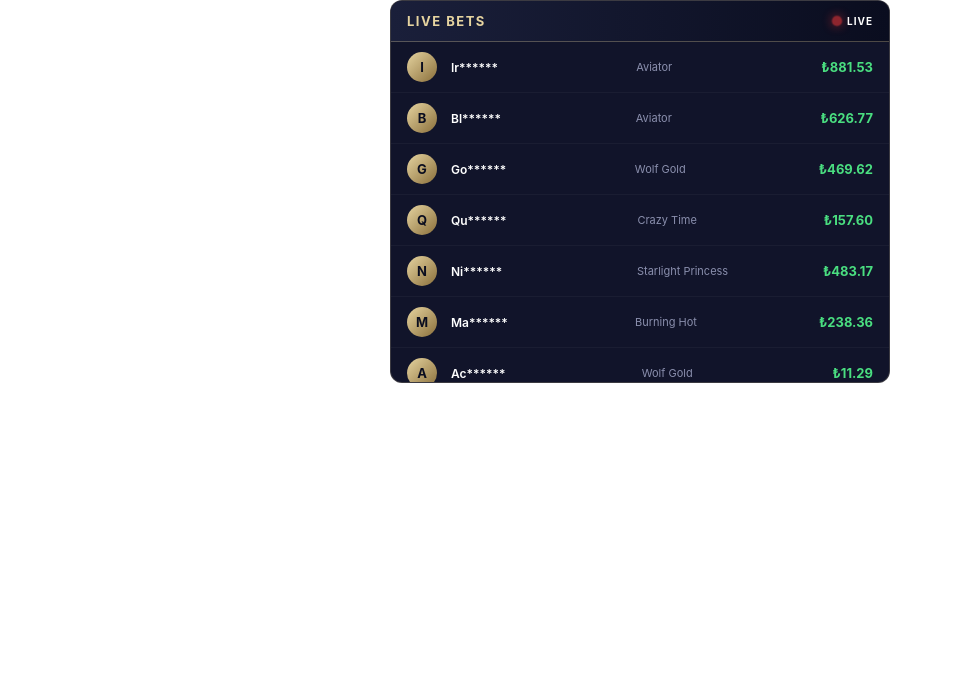
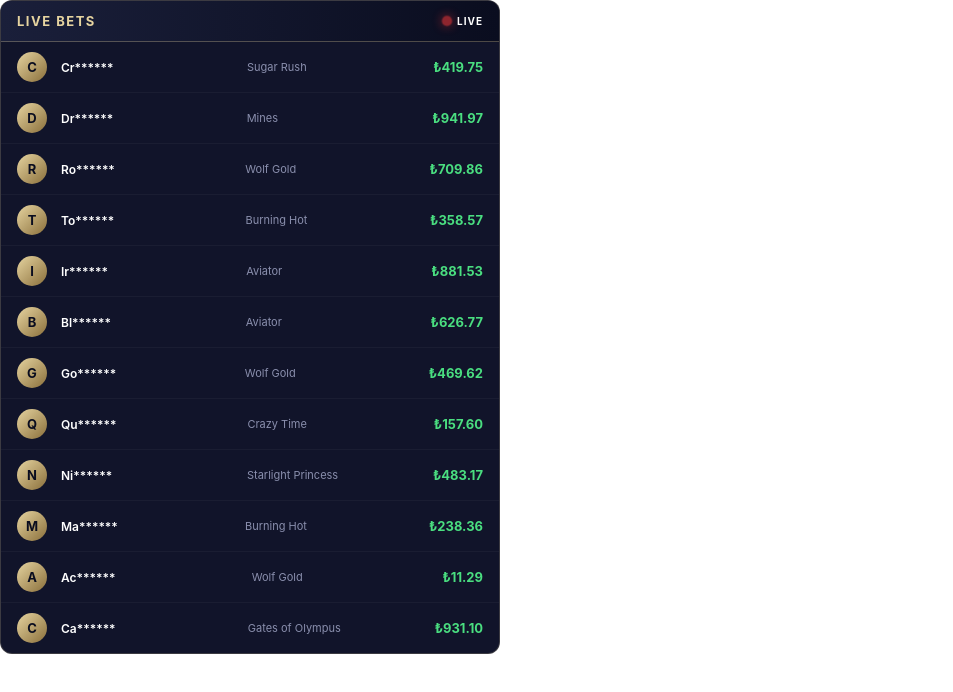
Before and after one commit to vpaasm/banner, a plain HTML site: page banner.html in a window 1280 px wide. Shown: the whole page, without its empty margins (0-953 px from the left). Drawn offline with Linux system fonts and the light colour scheme.

Commit message:
Update banner page

```diff
--- a/banner.html
+++ b/banner.html
@@ -1,9 +1,8 @@
-<!DOCTYPE html>
+<!doctype html>
 <html lang="en">
-
   <head>
-    <meta charset="UTF-8">
-    <meta name="viewport" content="width=device-width, initial-scale=1.0">
+    <meta charset="UTF-8" />
+    <meta name="viewport" content="width=device-width, initial-scale=1.0" />
     <title>Live Bets Feed</title>
     <style>
       * {
@@ -12,8 +11,14 @@
         padding: 0;
       }
 
+      html,
       body {
-            font-family: -apple-system, BlinkMacSystemFont, 'Segoe UI', sans-serif;
+        width: 100%;
+        height: 100%;
+      }
+
+      body {
+        font-family: -apple-system, BlinkMacSystemFont, "Segoe UI", sans-serif;
         background: transparent;
         color: #fff;
         overflow: hidden;
@@ -24,21 +29,22 @@
         border: 1px solid rgba(230, 212, 160, 0.2);
         border-radius: 12px;
         overflow: hidden;
+        width: 100%;
         max-width: 500px;
-            margin: 0 auto;
+        margin: 0;
       }
 
       .feed-header {
         display: flex;
         align-items: center;
         justify-content: space-between;
-            padding: 12px 16px;
+        padding: clamp(8px, 2vw, 12px) clamp(10px, 3vw, 16px);
         background: linear-gradient(90deg, #1a1f3a, #0a0d1f);
         border-bottom: 1px solid rgba(230, 212, 160, 0.3);
       }
 
       .feed-title {
-            font-size: 13px;
+        font-size: clamp(11px, 2.5vw, 13px);
         font-weight: 700;
         letter-spacing: 1.5px;
         color: #e6d4a0;
@@ -49,7 +55,7 @@
         display: flex;
         align-items: center;
         gap: 6px;
-            font-size: 10px;
+        font-size: clamp(9px, 2vw, 10px);
         font-weight: 700;
         letter-spacing: 1px;
         color: #fff;
@@ -65,13 +71,11 @@
       }
 
       @keyframes pulse {
-
         0%,
         100% {
           opacity: 1;
           transform: scale(1);
         }
-
         50% {
           opacity: 0.5;
           transform: scale(1.3);
@@ -79,16 +83,15 @@
       }
 
       .feed-list {
-            max-height: 340px;
         overflow: hidden;
       }
 
       .bet-row {
         display: grid;
-            grid-template-columns: 32px 1fr 1fr auto;
+        grid-template-columns: clamp(26px, 6vw, 32px) 1fr 1fr auto;
         align-items: center;
-            gap: 12px;
-            padding: 10px 16px;
+        gap: clamp(8px, 2vw, 12px);
+        padding: clamp(7px, 2vw, 10px) clamp(10px, 3vw, 16px);
         border-bottom: 1px solid rgba(255, 255, 255, 0.04);
         animation: slideIn 0.5s ease;
       }
@@ -103,7 +106,6 @@
           transform: translateY(-12px);
           background: rgba(230, 212, 160, 0.12);
         }
-
         to {
           opacity: 1;
           transform: translateY(0);
@@ -112,20 +114,20 @@
       }
 
       .avatar {
-            width: 30px;
-            height: 30px;
+        width: clamp(26px, 6vw, 30px);
+        height: clamp(26px, 6vw, 30px);
         border-radius: 50%;
         background: linear-gradient(135deg, #e6d4a0, #8a6f3b);
         display: flex;
         align-items: center;
         justify-content: center;
-            font-size: 13px;
+        font-size: clamp(11px, 2.5vw, 13px);
         font-weight: 700;
         color: #0a0d1f;
       }
 
       .username {
-            font-size: 12px;
+        font-size: clamp(11px, 2.5vw, 12px);
         font-weight: 600;
         color: #fff;
         overflow: hidden;
@@ -134,7 +136,7 @@
       }
 
       .game {
-            font-size: 11px;
+        font-size: clamp(10px, 2vw, 11px);
         color: #8a8fad;
         overflow: hidden;
         text-overflow: ellipsis;
@@ -142,16 +144,24 @@
       }
 
       .amount {
-            font-size: 13px;
+        font-size: clamp(11px, 2.5vw, 13px);
         font-weight: 700;
         color: #4ade80;
         white-space: nowrap;
       }
+
+      /* On very narrow screens, hide the game column so name + amount stay readable */
+      @media (max-width: 380px) {
+        .bet-row {
+          grid-template-columns: 26px 1fr auto;
+        }
+        .game {
+          display: none;
+        }
+      }
     </style>
   </head>
-
   <body>
-
     <div class="feed">
       <div class="feed-header">
         <div class="feed-title">Live Bets</div>
@@ -164,63 +174,83 @@
     </div>
 
     <script>
-        // ============================================================
-        // CONFIG
-        // ============================================================
-        const CURRENCY = '₺';     // change to '$', '€', etc.
-        const MAX_ROWS = 8;        // visible rows in the feed
-        const MIN_DELAY = 1500;     // min ms between new bets
-        const MAX_DELAY = 4000;     // max ms between new bets
+      const CURRENCY = "₺";
+      // Fewer rows on small screens so it doesn't overflow the iframe
+      const MAX_ROWS = window.innerWidth < 480 ? 8 : 12;
+      const MIN_DELAY = 1500;
+      const MAX_DELAY = 4000;
 
-        // ============================================================
-        // SAMPLE DATA — replace with real API data later
-        // ============================================================
       const sampleUsernames = [
-            'Maximus', 'AceHigh', 'LuckyBet', 'BetKing', 'SpinMaster',
-            'CryptoWolf', 'BigWin', 'JackpotMan', 'SlotPro', 'CardShark',
-            'TornadoBet', 'GoldRush', 'DragonPlay', 'PhoenixRise', 'StarPlayer',
-            'NightOwl', 'ThunderBet', 'CashKing', 'QuickSpin', 'RoyalFlush',
-            'IronBet', 'SilverFox', 'BlackJack', 'RedSeven', 'WildCard'
+        "Maximus",
+        "AceHigh",
+        "LuckyBet",
+        "BetKing",
+        "SpinMaster",
+        "CryptoWolf",
+        "BigWin",
+        "JackpotMan",
+        "SlotPro",
+        "CardShark",
+        "TornadoBet",
+        "GoldRush",
+        "DragonPlay",
+        "PhoenixRise",
+        "StarPlayer",
+        "NightOwl",
+        "ThunderBet",
+        "CashKing",
+        "QuickSpin",
+        "RoyalFlush",
+        "IronBet",
+        "SilverFox",
+        "BlackJack",
+        "RedSeven",
+        "WildCard",
       ];
 
       const sampleGames = [
-            'Sweet Bonanza', 'Sugar Rush', 'Gates of Olympus', 'The Dog House',
-            'Starlight Princess', 'Shining Crown', 'Burning Hot', '40 Super Hot',
-            'Big Bass Bonanza', 'Wolf Gold', 'Book of Dead', 'Aviator',
-            'Mines', 'Plinko', 'Crazy Time', 'Lightning Roulette'
+        "Sweet Bonanza",
+        "Sugar Rush",
+        "Gates of Olympus",
+        "The Dog House",
+        "Starlight Princess",
+        "Shining Crown",
+        "Burning Hot",
+        "40 Super Hot",
+        "Big Bass Bonanza",
+        "Wolf Gold",
+        "Book of Dead",
+        "Aviator",
+        "Mines",
+        "Plinko",
+        "Crazy Time",
+        "Lightning Roulette",
       ];
 
-        // ============================================================
-        // MASK USERNAME — first 2 chars then ******
-        // ============================================================
       function maskUsername(name) {
         if (name.length <= 2) return name;
-            return name.slice(0, 2) + '******';
+        return name.slice(0, 2) + "******";
       }
 
-        // ============================================================
-        // GENERATE RANDOM BET — replace this with your API fetch
-        // ============================================================
       function generateRandomBet() {
-            const name = sampleUsernames[Math.floor(Math.random() * sampleUsernames.length)];
-            const game = sampleGames[Math.floor(Math.random() * sampleGames.length)];
+        const name =
+          sampleUsernames[Math.floor(Math.random() * sampleUsernames.length)];
+        const game =
+          sampleGames[Math.floor(Math.random() * sampleGames.length)];
         const amount = (Math.random() * 990 + 10).toFixed(2);
 
         return {
           username: maskUsername(name),
           initial: name[0].toUpperCase(),
           game: game,
-                amount: amount
+          amount: amount,
         };
       }
 
-        // ============================================================
-        // RENDER ONE BET ROW
-        // ============================================================
       function addBet(bet) {
-            const list = document.getElementById('feed-list');
-            const row = document.createElement('div');
-            row.className = 'bet-row';
+        const list = document.getElementById("feed-list");
+        const row = document.createElement("div");
+        row.className = "bet-row";
         row.innerHTML = `
       <div class="avatar">${bet.initial}</div>
       <div class="username">${bet.username}</div>
@@ -234,9 +264,6 @@
         }
       }
 
-        // ============================================================
-        // INIT — fill, then keep scheduling new ones
-        // ============================================================
       for (let i = 0; i < MAX_ROWS; i++) addBet(generateRandomBet());
 
       function scheduleNextBet() {
@@ -247,28 +274,6 @@
         }, delay);
       }
       scheduleNextBet();
-
-        /* ============================================================
-           WHEN CONNECTING TO REAL DATA, REPLACE generateRandomBet WITH:
-
-           async function fetchLatestBet() {
-             const res  = await fetch('https://your-api.com/bets/latest');
-             const data = await res.json();
-             return {
-               username: maskUsername(data.username),
-               initial:  data.username[0].toUpperCase(),
-               game:     data.gameName,
-               amount:   parseFloat(data.amount).toFixed(2)
-             };
-           }
-
-           Then make scheduleNextBet async and replace
-             addBet(generateRandomBet());
-           with
-             addBet(await fetchLatestBet());
-        ============================================================ */
     </script>
-
   </body>
-
 </html>
```
Lines whose indentation alone changed are shown as unchanged.
